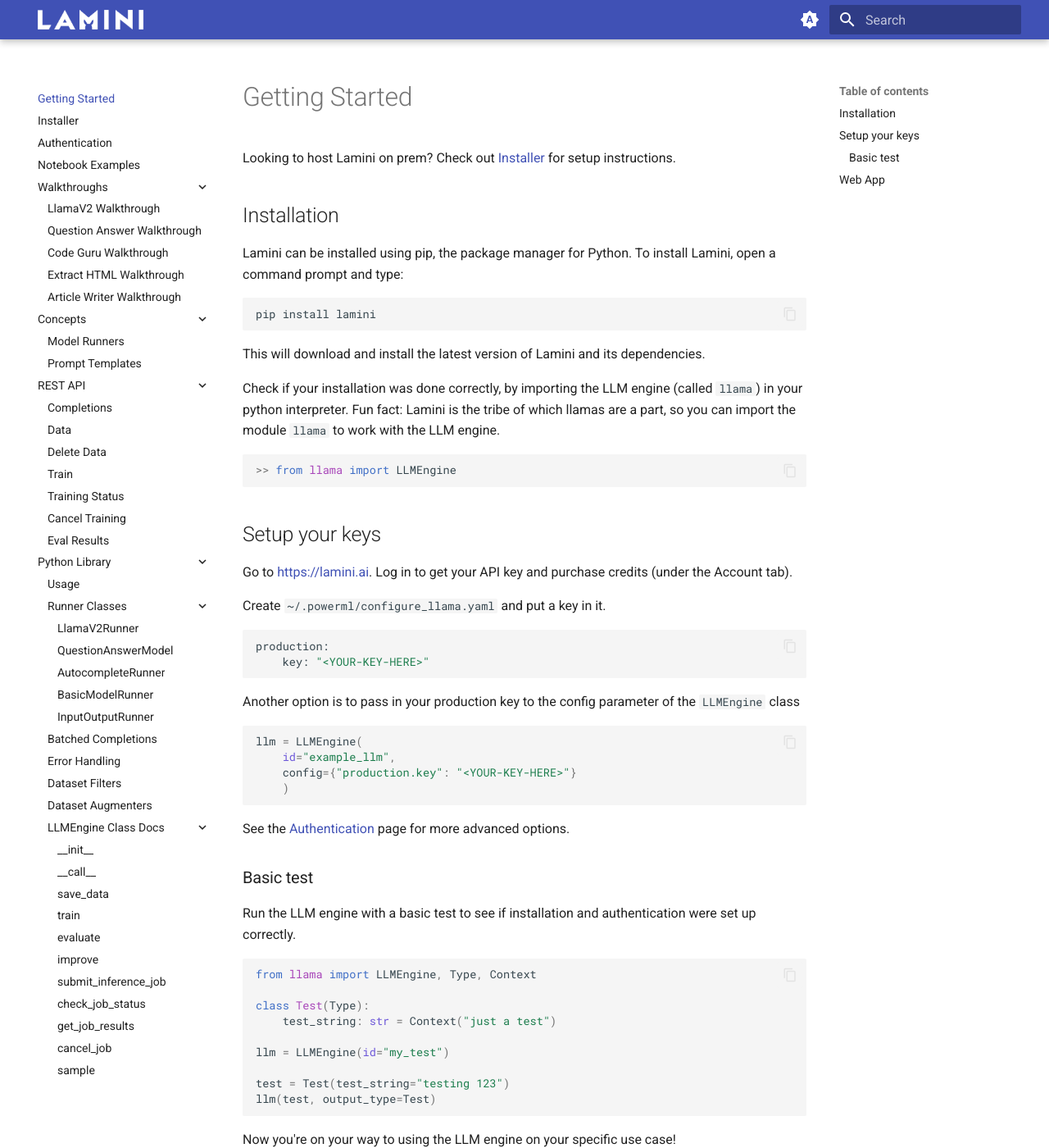
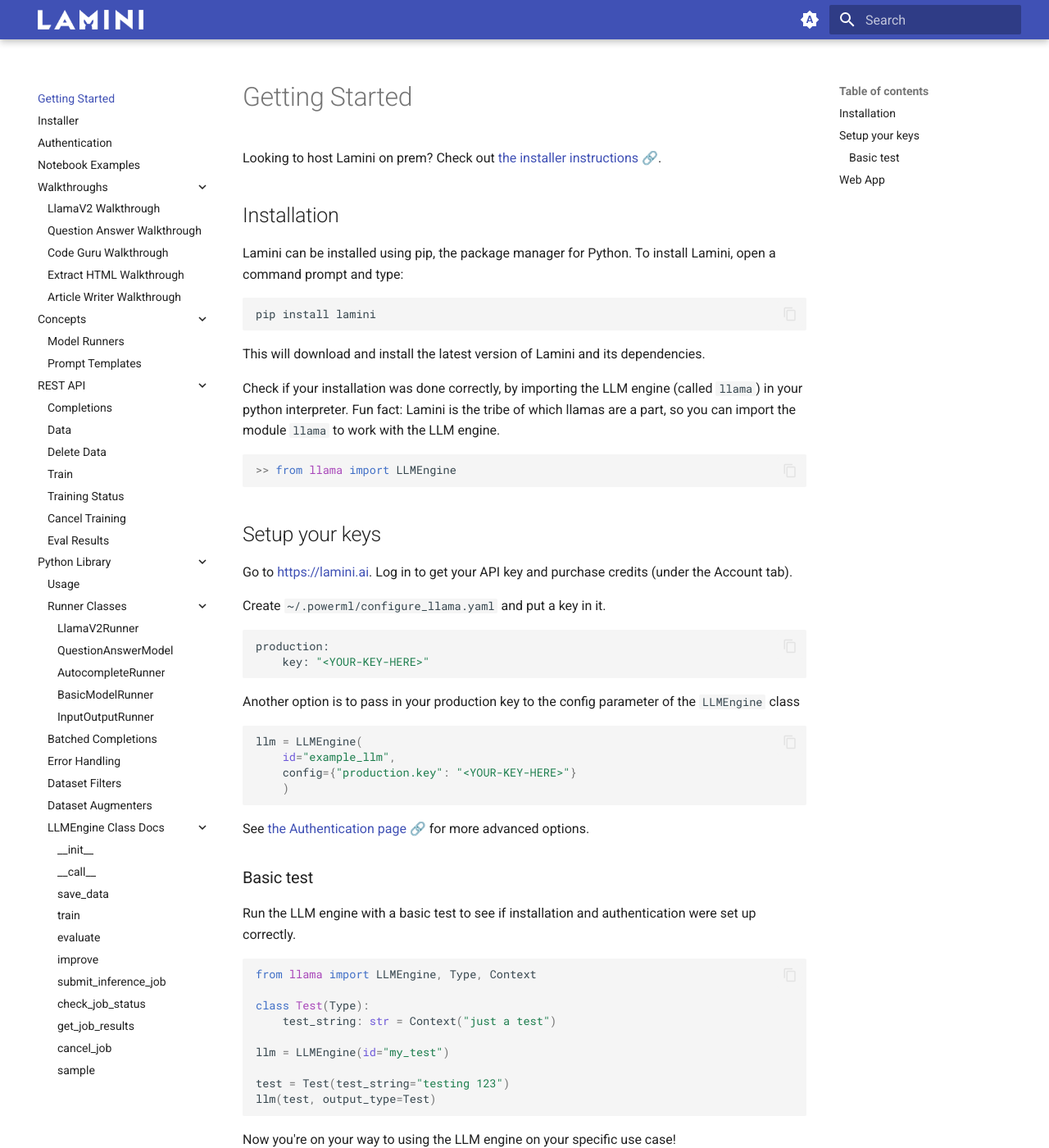
Before and after one commit to lamini-ai/lamini-ai.github.io, an MkDocs documentation site: the page built from docs/index.md, in a window 1280 px wide and 1400 px high. Shown: the whole window at 82% size. Built offline with MkDocs 1.6.1 and Material for MkDocs 9.7.7, drawn with Linux system fonts in a browser that asks for light colours.

Commit message:
Add link emojis

````diff
--- a/docs/index.md
+++ b/docs/index.md
@@ -1,6 +1,6 @@
 # Getting Started
 
-Looking to host Lamini on prem? Check out [Installer](/installer) for setup instructions.
+Looking to host Lamini on prem? Check out [the installer instructions](/installer) 🔗.
 ## Installation
 
 Lamini can be installed using pip, the package manager for Python. To install Lamini, open a command prompt and type:
@@ -37,7 +37,7 @@
     )
 ```
 
-See the [Authentication](/auth) page for more advanced options.
+See [the Authentication page](/auth) 🔗 for more advanced options.
 
 ### Basic test
 
````
